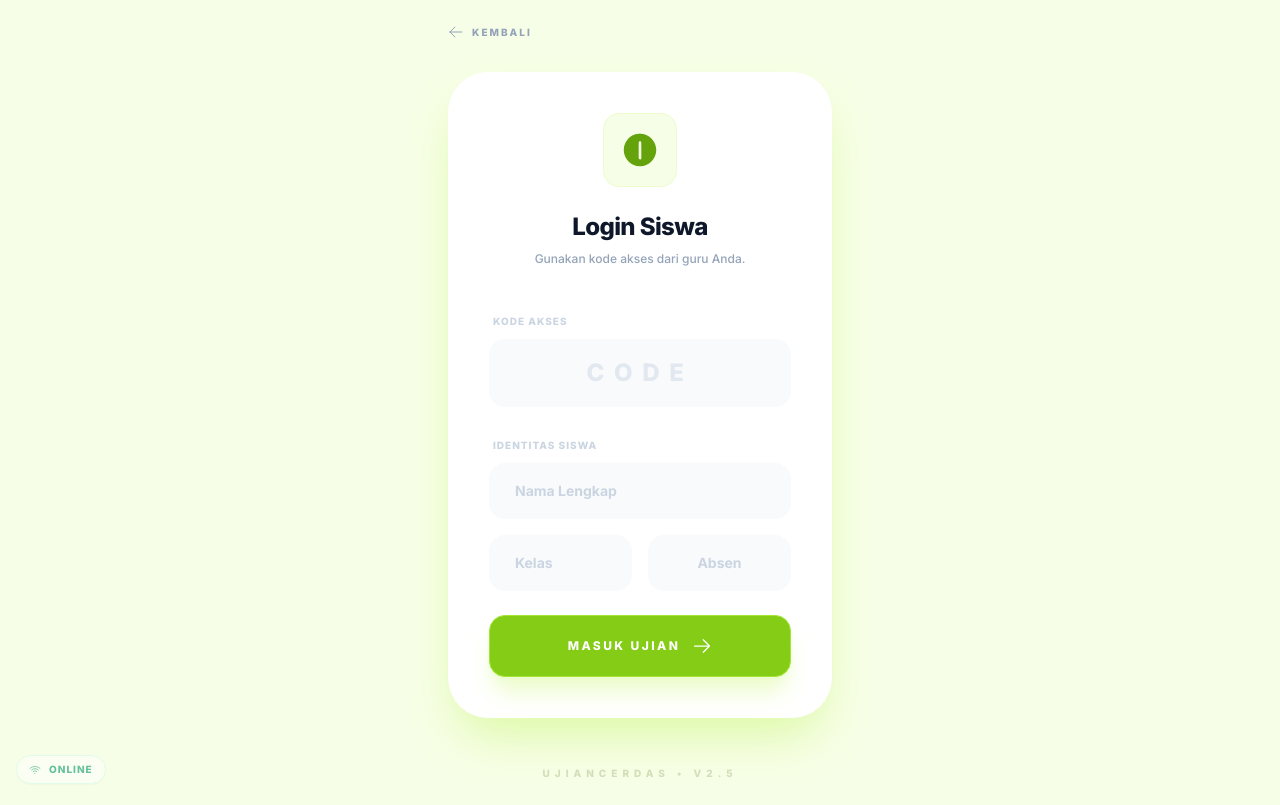
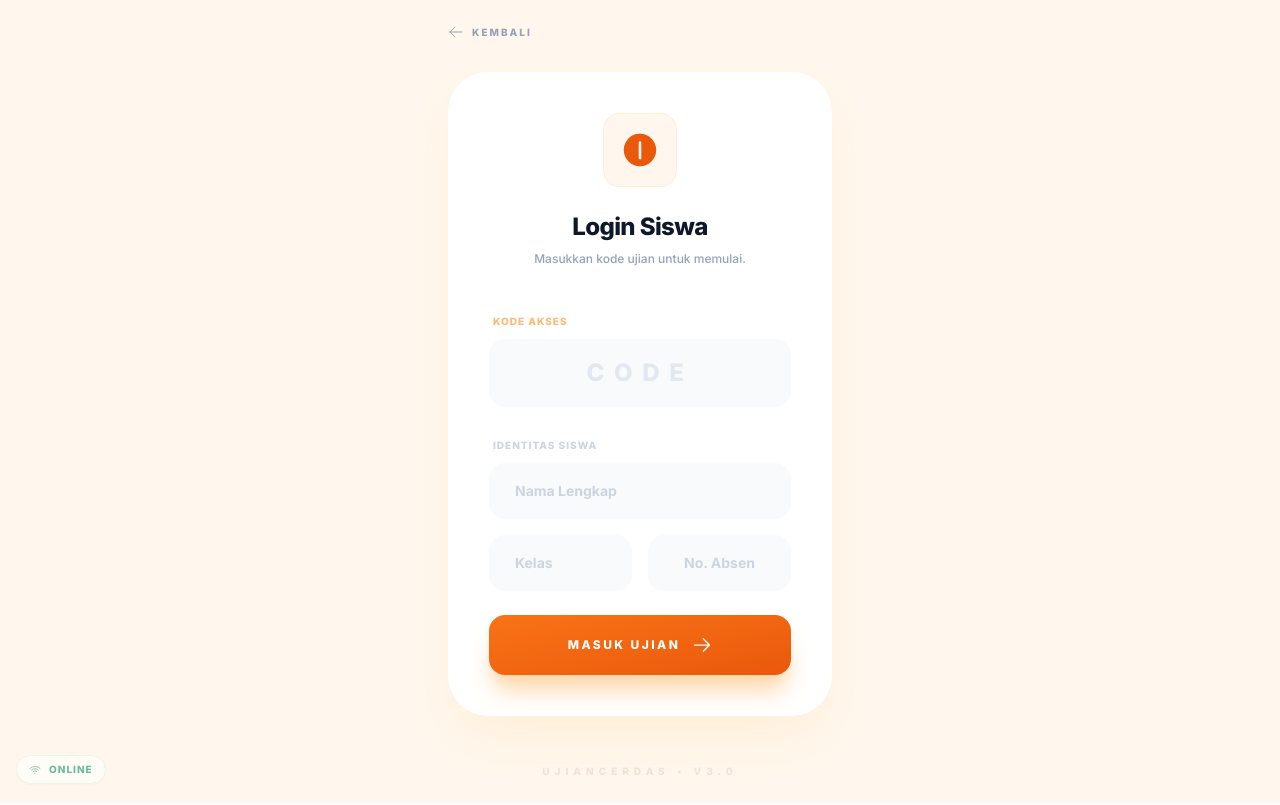
Before and after one commit to i7620-lgtm/Platform-Ujian-Cerdas, a React (Vite) app: page / in a window 1280 px wide. Both pictures are taken after a click on the button "Mulai Ujian". Built offline with nearby package versions, Linux system fonts and the light colour scheme.

Commit message:
Update StudentLogin.tsx

```diff
--- a/components/StudentLogin.tsx
+++ b/components/StudentLogin.tsx
@@ -1,4 +1,3 @@
-
 import React, { useState, useEffect, useRef } from 'react';
 import type { Student } from '../types';
 import { LogoIcon, ArrowLeftIcon } from './Icons';
@@ -45,31 +44,31 @@ export const StudentLogin: React.FC<StudentLoginProps> = ({ onLoginSuccess, onBa
   };
 
   return (
-    <div className="min-h-screen flex items-center justify-center p-6 bg-[#f7fee7] selection:bg-lime-200 selection:text-lime-900">
+    <div className="min-h-screen flex items-center justify-center p-6 bg-[#FFF7ED] selection:bg-orange-200 selection:text-orange-900 font-sans">
         <div className="w-full max-w-sm animate-gentle-slide">
-            <button onClick={onBack} className="flex items-center gap-2 text-slate-400 hover:text-lime-700 mb-8 text-[10px] font-black uppercase tracking-[0.2em] transition-all group">
+            <button onClick={onBack} className="flex items-center gap-2 text-slate-400 hover:text-orange-600 mb-8 text-[10px] font-black uppercase tracking-[0.2em] transition-all group">
                 <ArrowLeftIcon className="w-4 h-4 group-hover:-translate-x-1 transition-transform" />
                 Kembali
             </button>
 
-            <div className="bg-white p-8 md:p-10 rounded-[2.5rem] shadow-2xl shadow-lime-200 border border-white">
+            <div className="bg-white p-8 md:p-10 rounded-[2.5rem] shadow-2xl shadow-orange-100 border border-white/50">
                 <div className="text-center mb-10">
-                    <div className="inline-flex p-4 bg-lime-50 rounded-2xl text-lime-600 mb-6 border border-lime-100">
+                    <div className="inline-flex p-4 bg-orange-50 rounded-2xl text-orange-600 mb-6 border border-orange-100">
                         <LogoIcon className="w-10 h-10" />
                     </div>
                     <h2 className="text-2xl font-black text-slate-900 tracking-tight">Login Siswa</h2>
-                    <p className="text-xs text-slate-400 font-medium mt-2">Gunakan kode akses dari guru Anda.</p>
+                    <p className="text-xs text-slate-400 font-medium mt-2">Masukkan kode ujian untuk memulai.</p>
                 </div>
 
                 <form onSubmit={handleLogin} className="space-y-6">
                     <div className="space-y-2">
-                        <label className="text-[10px] font-black text-slate-300 uppercase tracking-widest ml-1">Kode Akses</label>
+                        <label className="text-[10px] font-black text-orange-300 uppercase tracking-widest ml-1">Kode Akses</label>
                         <input
                             ref={examCodeInputRef}
                             type="text"
                             value={examCode}
                             onChange={(e) => setExamCode(e.target.value)}
-                            className="block w-full px-6 py-4 bg-slate-50 border-2 border-transparent focus:bg-white focus:border-lime-400 rounded-2xl focus:outline-none transition-all text-center text-2xl font-black tracking-[0.4em] text-slate-900 uppercase placeholder:text-slate-200"
+                            className="block w-full px-6 py-4 bg-slate-50 border-2 border-transparent focus:bg-white focus:border-orange-400 rounded-2xl focus:outline-none transition-all text-center text-2xl font-black tracking-[0.4em] text-slate-900 uppercase placeholder:text-slate-200"
                             placeholder="CODE"
                             autoComplete="off"
                         />
@@ -82,7 +81,7 @@ export const StudentLogin: React.FC<StudentLoginProps> = ({ onLoginSuccess, onBa
                                 type="text"
                                 value={fullName}
                                 onChange={(e) => setFullName(e.target.value)}
-                                className="block w-full px-6 py-4 bg-slate-50 border-2 border-transparent focus:bg-white focus:border-lime-400 rounded-2xl focus:outline-none transition-all text-sm font-bold text-slate-800 placeholder:text-slate-300"
+                                className="block w-full px-6 py-4 bg-slate-50 border-2 border-transparent focus:bg-white focus:border-orange-400 rounded-2xl focus:outline-none transition-all text-sm font-bold text-slate-800 placeholder:text-slate-300"
                                 placeholder="Nama Lengkap"
                             />
                         </div>
@@ -91,15 +90,15 @@ export const StudentLogin: React.FC<StudentLoginProps> = ({ onLoginSuccess, onBa
                                 type="text"
                                 value={studentClass}
                                 onChange={(e) => setStudentClass(e.target.value)}
-                                className="block w-full px-6 py-4 bg-slate-50 border-2 border-transparent focus:bg-white focus:border-lime-400 rounded-2xl focus:outline-none transition-all text-sm font-bold text-slate-800 placeholder:text-slate-300"
+                                className="block w-full px-6 py-4 bg-slate-50 border-2 border-transparent focus:bg-white focus:border-orange-400 rounded-2xl focus:outline-none transition-all text-sm font-bold text-slate-800 placeholder:text-slate-300"
                                 placeholder="Kelas"
                             />
                             <input
                                 type="text"
                                 value={absentNumber}
                                 onChange={(e) => setAbsentNumber(e.target.value)}
-                                className="block w-full px-6 py-4 bg-slate-50 border-2 border-transparent focus:bg-white focus:border-lime-400 rounded-2xl focus:outline-none transition-all text-sm font-bold text-slate-800 text-center placeholder:text-slate-300"
-                                placeholder="Absen"
+                                className="block w-full px-6 py-4 bg-slate-50 border-2 border-transparent focus:bg-white focus:border-orange-400 rounded-2xl focus:outline-none transition-all text-sm font-bold text-slate-800 text-center placeholder:text-slate-300"
+                                placeholder="No. Absen"
                             />
                         </div>
                     </div>
@@ -112,7 +111,7 @@ export const StudentLogin: React.FC<StudentLoginProps> = ({ onLoginSuccess, onBa
 
                     <button
                         type="submit"
-                        className="w-full bg-lime-500 text-white font-black text-xs uppercase tracking-[0.2em] py-5 rounded-2xl hover:bg-lime-600 shadow-xl shadow-lime-100 transition-all active:scale-95 mt-4 flex items-center justify-center gap-3 group/btn border border-lime-400"
+                        className="w-full bg-gradient-to-br from-orange-500 to-orange-600 text-white font-black text-xs uppercase tracking-[0.2em] py-5 rounded-2xl hover:from-orange-600 hover:to-orange-700 shadow-xl shadow-orange-200 transition-all active:scale-95 mt-4 flex items-center justify-center gap-3 group/btn"
                     >
                         Masuk Ujian
                         <ArrowLeftIcon className="w-5 h-5 rotate-180 group-hover:translate-x-1 transition-transform" />
@@ -120,8 +119,8 @@ export const StudentLogin: React.FC<StudentLoginProps> = ({ onLoginSuccess, onBa
                 </form>
             </div>
 
-            <p className="text-center mt-12 text-[10px] font-black text-lime-800/20 uppercase tracking-[0.5em]">
-                UjianCerdas • v2.5
+            <p className="text-center mt-12 text-[10px] font-black text-orange-900/10 uppercase tracking-[0.5em]">
+                UjianCerdas • v3.0
             </p>
         </div>
     </div>
```
